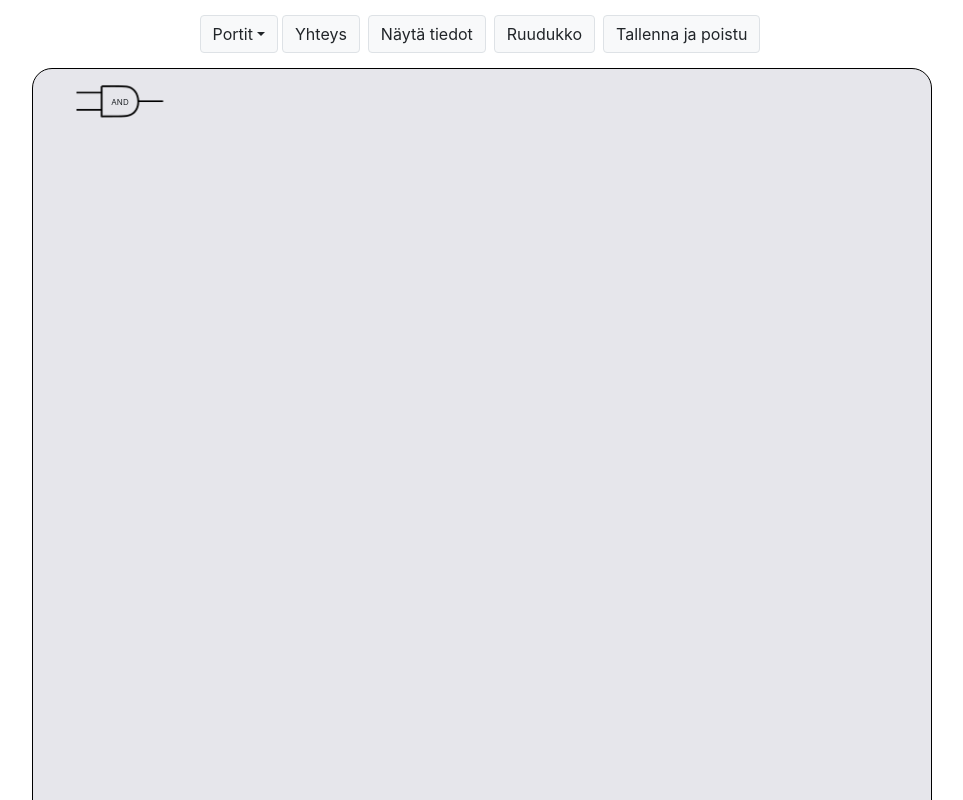
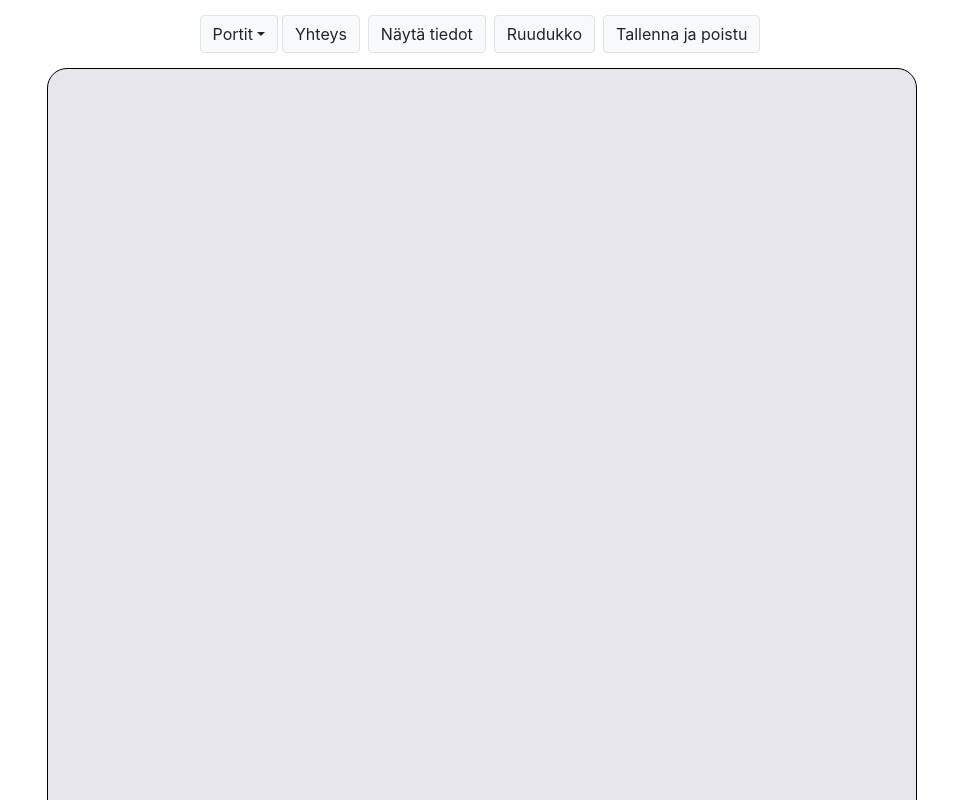
Before and after one commit to arttulaitinen/lp-piirto, a React (Create React App) app in the folder client/: page / in a window 1280 px wide. Shown: the top 800 px of the page, without its empty margins (158-1121 px from the left). Built offline with nearby package versions, Linux system fonts and the light colour scheme.

Commit message:
porttien dragays area boundary viimein korjattu

```diff
--- a/client/src/components/DrawingArea.css
+++ b/client/src/components/DrawingArea.css
@@ -3,14 +3,17 @@
   display: flex;
   justify-content: center;
   align-items: center;
+  width: 900px;
+  height: 900px;
 }
 
 .drawing-area {
   position: relative;
+  display: flex;
+  align-items: center;
   width: 900px;
   height: 900px;
   background-color: rgb(230, 230, 235);
-  align-items: center;
   border-radius: 20px;
   border: 1px solid black;
 }
--- a/client/src/components/DrawingArea.js
+++ b/client/src/components/DrawingArea.js
@@ -37,54 +37,33 @@ const DrawingArea = () => {
     switch (gate.gateType) {
       case "AND":
         return (
-          <Draggable
-            //bounds=".drawing-area"
-            onStop={(e, data) => handleStop(e, data, gate.id, gate.gateType)}
-          >
             <div>
               <AndGate />
             </div>
-          </Draggable>
         );
       case "OR":
         return (
-          <Draggable
-            onStop={(e, data) => handleStop(e, data, gate.id, gate.gateType)}
-          >
           <div>
             <OrGate />
           </div>
-          </Draggable>
       );
       case "NOT":
         return (
-          <Draggable
-            onStop={(e, data) => handleStop(e, data, gate.id, gate.gateType)}
-          >
           <div>
             <NotGate />
           </div>
-          </Draggable>
       );
       case "INPUT":
         return (
-          <Draggable
-            onStop={(e, data) => handleStop(e, data, gate.id, gate.gateType)}
-          >
           <div>
             <InputGate />
           </div>
-          </Draggable>
       );
       case "OUTPUT":
         return (
-          <Draggable
-            onStop={(e, data) => handleStop(e, data, gate.id, gate.gateType)}
-          >
           <div>
             <OutputGate />
           </div>
-          </Draggable>
       );
       default:
         return;
@@ -97,10 +76,22 @@ const DrawingArea = () => {
         className={`drawing-area ${isGridVisible ? "gridlines" : ""}`}
         onClick={handleClick}
       >
-        {gates.map((gate) => renderGate(gate))}
+        {gates.map((gate) => (
+          <Draggable
+            bounds="parent"
+            key={gate.id}
+            onStop={(e, data) => handleStop(e, data, gate.id, gate.gateType)}
+            style={{
+              position: "relative"
+            }}
+          >
+            {renderGate(gate)}
+          </Draggable>
+        ))}
       </div>
     </div>
   );
+
 };
 
 export default DrawingArea;
--- a/client/src/store/store.js
+++ b/client/src/store/store.js
@@ -2,13 +2,7 @@ import { configureStore } from "@reduxjs/toolkit";
 import rootReducer from "./reducers";
 
 const initialState = {
-  gates: [
-    {
-      id: "291e9f86-3141-43af-9314-942cc95602a1",
-      gateType: "AND",
-      position: { x: 348, y: 415 },
-    },
-  ],
+  gates: [],
   connections: [],
   isConnectMode: false,
   isGridVisible: false,
```
Lines whose indentation alone changed are shown as unchanged.
